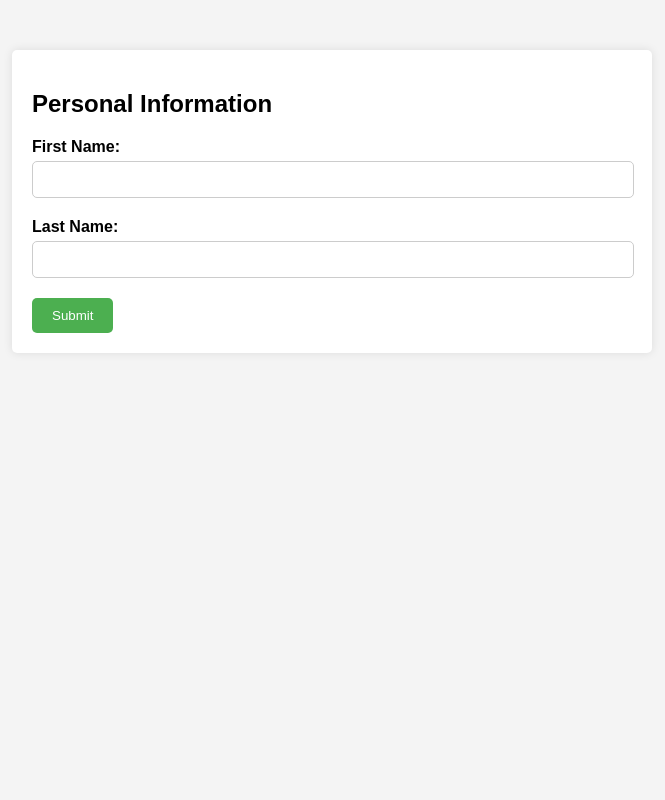
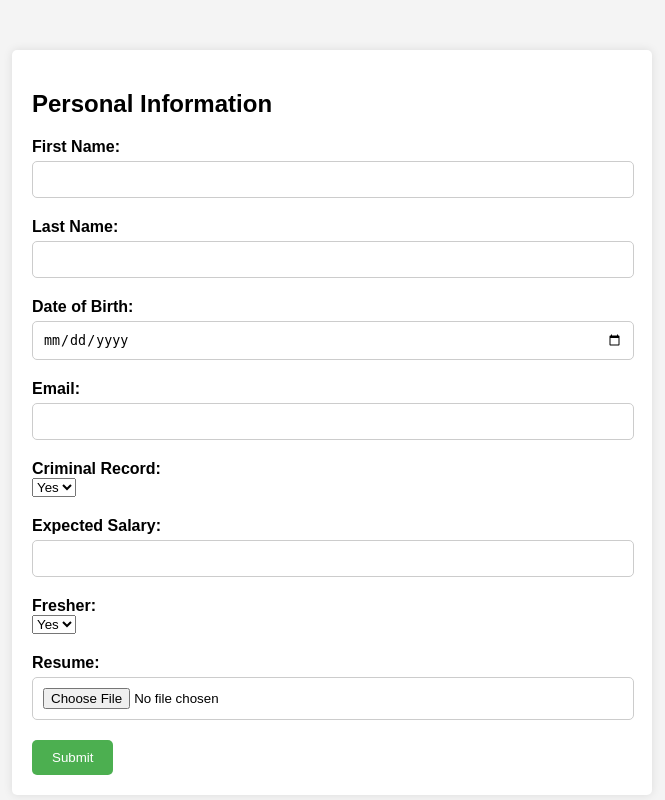
Before and after one commit to NavyaNelluri/BeyondBackgrounds, a Flask app: page /user_details in a window 1280 px wide. Shown: the whole page, without its empty margins (308-973 px from the left). Run offline with Flask 3, Linux system fonts and the light colour scheme.

Commit message:
Added additional details form fields for Date of Birth, Email, Criminal Record, Expected Salary, Fresher Status, Current Salary

```diff
--- a/templates/user_details.html
+++ b/templates/user_details.html
@@ -66,6 +66,40 @@
                 <label for="last_name">Last Name:</label>
                 <input type="text" id="last_name" name="last_name" required>
             </div>
+            <div class="form-group">
+                <label for="dob">Date of Birth:</label>
+                <input type="date" id="dob" name="dob" required>
+            </div>
+            <div class="form-group">
+                <label for="email">Email:</label>
+                <input type="email" id="email" name="email" required>
+            </div>
+            <div class="form-group">
+                <label for="criminalRecord">Criminal Record:</label>
+                <select id="criminalRecord" name="criminalRecord" required>
+                    <option value="yes">Yes</option>
+                    <option value="no">No</option>
+                </select>
+            </div>
+            <div class="form-group">
+                <label for="expectedSalary">Expected Salary:</label>
+                <input type="text" id="expectedSalary" name="expectedSalary" required>
+            </div>
+            <div class="form-group">
+                <label for="fresher">Fresher:</label>
+                <select id="fresher" name="fresher" required>
+                    <option value="yes">Yes</option>
+                    <option value="no">No</option>
+                </select>
+            </div>
+            <div class="form-group" id="currentSalaryGroup" style="display: none;">
+                <label for="currentSalary">Current Salary:</label>
+                <input type="text" id="currentSalary" name="currentSalary">
+            </div>
+            <div class="form-group">
+                <label for="resume">Resume:</label>
+                <input type="file" id="resume" name="resume" accept=".pdf,.doc,.docx" required>
+            </div>
             <!-- ... (other additional form fields) ... -->
             <input type="submit" value="Submit">
         </form>
@@ -79,45 +113,3 @@
     </script>
 </body>
 </html>
-
-    <!--<div class="container">
-        <h1>Welcome, {{ user_fullname }}!</h1>
-        <h2>Enter Additional Details:</h2>
-        <form method="POST" action="/save_details">
-            <div class="form-group">
-                <label for="first_name">First Name:</label>
-                <input type="text" id="first_name" name="first_name" required>
-            </div>
-            <div class="form-group">
-                <label for="last_name">Last Name:</label>
-                <input type="text" id="last_name" name="last_name" required>
-            </div>
-            <div class="form-group">
-                <label for="email">Email:</label>
-                <input type="email" id="email" name="email" required>
-            </div>
-            <div class="form-group">
-                <label for="dob">Date of Birth:</label>
-                <input type="date" id="dob" name="dob" required>
-            </div>
-            <div class="form-group">
-                <label for="resume">Resume Upload:</label>
-                <input type="file" id="resume" name="resume" required accept=".pdf,.doc,.docx">
-            </div>
-            <div class="form-group">
-                <label for="experiences">Experiences (Yes/No):</label>
-                <input type="text" id="experiences" name="experiences" required>
-            </div>
-            <div class="form-group">
-                <label for="criminal_history">Criminal History (Yes/No):</label>
-                <input type="text" id="criminal_history" name="criminal_history" required>
-            </div>
-            <div class="form-group">
-                <label for="expected_salary">Expected Salary:</label>
-                <input type="number" id="expected_salary" name="expected_salary" required>
-            </div>
-            <input type="submit" value="Submit">
-        </form>
-    </div>
-</body>
-</html> -->
```
